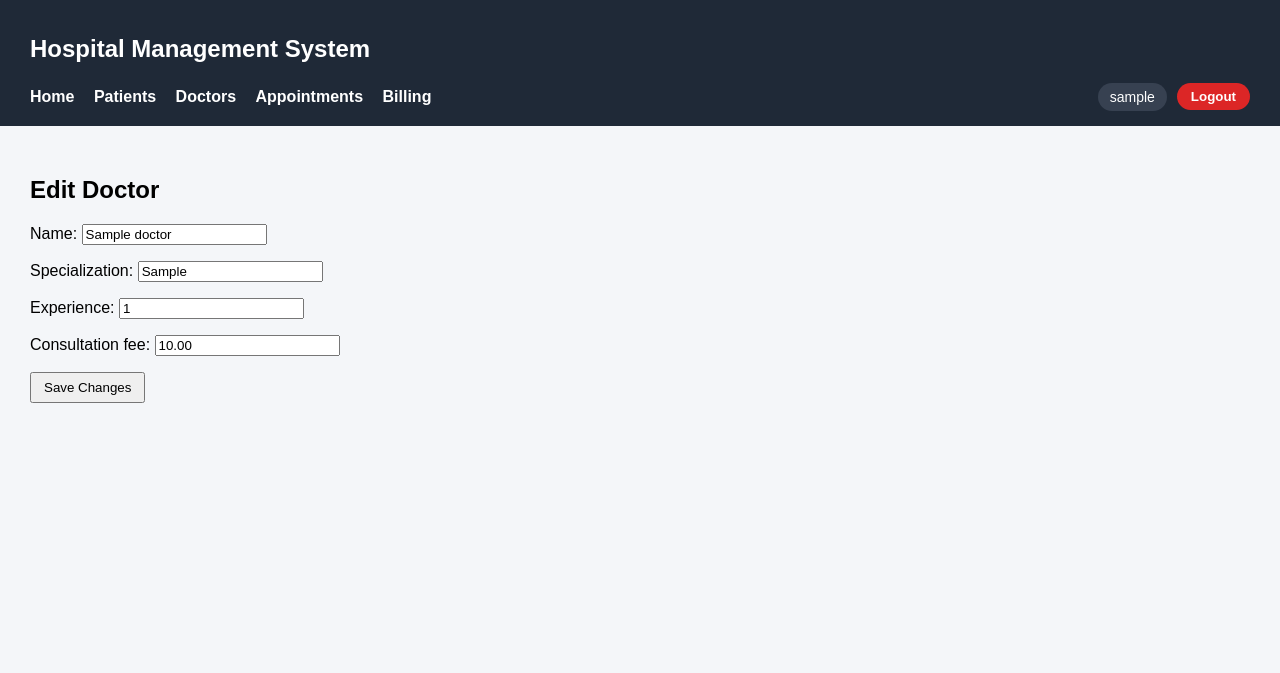
After one commit to rameesvadakkan/healthcare_management_system_basic, a Django app: page /doctors/edit/1/ in a window 1280 px wide. The commit adds this page. Shown: the top 673 px of the page. Run offline with Django 5.2, Linux system fonts and the light colour scheme; a user stored in the database is signed in; tables that the repository leaves empty hold one stand-in row (values such as "Sample post").

Commit message:
edit delete doctor

```diff
--- a/doctors/templates/doctors/doctor_add.html
+++ b/doctors/templates/doctors/doctor_add.html
@@ -6,7 +6,6 @@
 <form method="post">
     {% csrf_token %}
     {{ form.as_p }}
-    <input type="number" name="consultation_fee" required>
     <button type="submit">Save Doctor</button>
 </form>
 
--- /dev/null
+++ b/doctors/templates/doctors/doctor_edit.html
@@ -0,0 +1,13 @@
+{% extends "base.html" %}
+{% block title %}Doctor Edit{% endblock %}
+
+{% block content %}
+<div>
+    <h2>Edit Doctor</h2>
+    <form method="post">
+        {% csrf_token %}
+        {{ form.as_p }}
+        <button type="submit">Save Changes</button>
+    </form>
+</div>
+{% endblock %}
--- a/doctors/templates/doctors/doctor_list.html
+++ b/doctors/templates/doctors/doctor_list.html
@@ -11,6 +11,9 @@
         {{ d.name }} |
         {{ d.specialization }} |
         {{ d.experience }} years
+        | ${{ d.consultation_fee }}
+        | <a href="{% url 'doctor_edit' d.id %}">Edit</a>
+        | <a href="{% url 'doctor_delete' d.id %}">Delete</a>
     </li>
 {% empty %}
     <li>No doctors found</li>
--- a/doctors/urls.py
+++ b/doctors/urls.py
@@ -3,4 +3,6 @@ from . import views
 urlpatterns = [
     path('list/', views.doctor_list, name='doctor_list'),
     path('add/', views.doctor_add, name='doctor_add'),
+    path('edit/<int:doctor_id>/', views.edit_doctor, name='doctor_edit'),
+    path('delete/<int:doctor_id>/', views.delete_doctor, name='doctor_delete'),
 ]
--- a/doctors/views.py
+++ b/doctors/views.py
@@ -17,4 +17,21 @@ def doctor_add(request):
         form = DoctorForm()
     return render(request, 'doctors/doctor_add.html', {'form': form})
 
-# Create your views here.
+@login_required
+def edit_doctor(request, doctor_id):
+    doctor = Doctor.objects.get(id=doctor_id)
+    if request.method == 'POST':
+        form = DoctorForm(request.POST, instance=doctor)
+        if form.is_valid():
+            form.save()
+            return redirect('doctor_list')
+    else:
+        form = DoctorForm(instance=doctor)
+    return render(request, 'doctors/doctor_edit.html', {'form': form})
+@login_required
+def delete_doctor(request, doctor_id):
+    doctor = Doctor.objects.get(id=doctor_id)
+    if request.method == 'POST':
+        doctor.delete()
+        return redirect('doctor_list')
+    return render(request, 'doctors/doctor_confirm_delete.html', {'doctor': doctor})
```
Also changed, not shown: doctors/templates/doctors/doctor_confirm_delete.html (added, +7 -0 lines).
